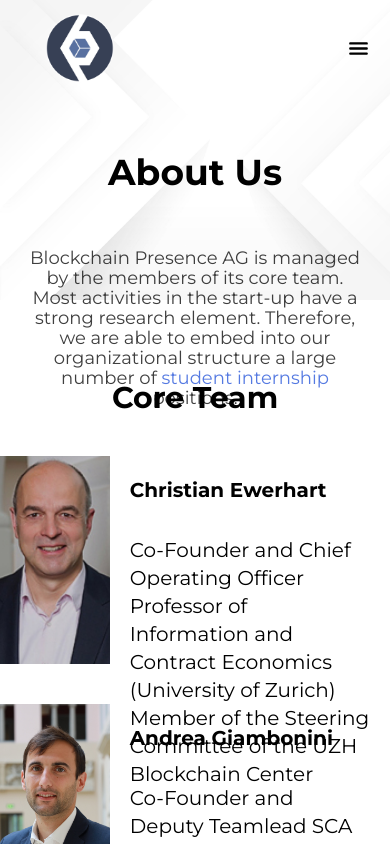
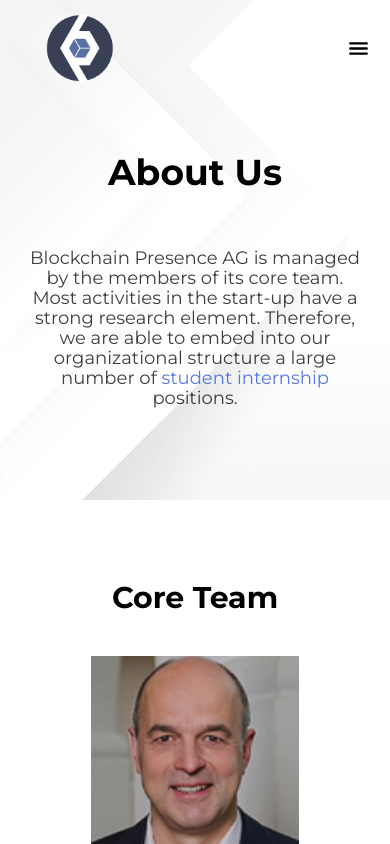
Before and after one commit to migub/BCP-Website-Next, a Next.js app: page /about-us in a window 390 px wide. Shown: the top 844 px of the page. Built offline with nearby package versions, Linux system fonts and the light colour scheme.

Commit message:
fixed about us bug

```diff
--- a/components/sections/aboutus/TeamItem.js
+++ b/components/sections/aboutus/TeamItem.js
@@ -2,8 +2,8 @@ import Image from "next/image";
 
 const TeamItem = (props) => {
   return (
-    <div className="flex w-full h-52">
-      <div className="relative w-40 h-full ">
+    <div className="w-full lg:flex lg:h-52">
+      <div className="relative m-auto lg:h-full h-[300px] lg:m-0 lg:w-40 w-52 ">
         <Image
           src={`/img/cofounders/${props.link}`}
           alt=""
@@ -11,7 +11,7 @@ const TeamItem = (props) => {
           objectFit="cover"
         />
       </div>
-      <div className="w-full h-full p-5 text-xl">
+      <div className="w-full h-full p-5 text-lg lg:text-xl">
         <div className="font-bold">{props.name}</div>
         <div className="mt-8">{props.description}</div>
       </div>
--- a/pages/_app.js
+++ b/pages/_app.js
@@ -6,7 +6,7 @@ import Footer from "../components/Layout/Footer";
 function MyApp({ Component, pageProps }) {
   return (
     <>
-      <div className="font-montserrat">
+      <div className="overflow-hidden font-montserrat">
         <Navbar
           title2="Internships"
           link2="/internships"
@@ -19,7 +19,7 @@ function MyApp({ Component, pageProps }) {
           title5="Contact"
           link5="/contact"
         />
-        <div style={{ minHeight: "calc(100vh - 384px)" }}>
+        <div className="" style={{ minHeight: "calc(100vh - 384px)" }}>
           <Component {...pageProps} />
         </div>
         <Footer />
--- a/pages/about-us.js
+++ b/pages/about-us.js
@@ -10,7 +10,7 @@ const AboutUs = () => {
     <div>
       <TitleSection
         title="About Us"
-        className="h-[300px] lg:h-[100px] lg:pt-64 lg:pb-44"
+        className="h-[500px] lg:h-[100px] lg:pt-64 lg:pb-44"
         subtitleStyle="lg:text-justify"
         subTitle={
           <div>
@@ -112,8 +112,8 @@ const AboutUs = () => {
                   Development
                 </div>
                 <div>
-                  BA Banking & Finance (University of Zurich), cand. MA Data Science
-                  (University of Zurich)
+                  BA Banking & Finance (University of Zurich), cand. MA Data
+                  Science (University of Zurich)
                 </div>
               </div>
             }
@@ -151,9 +151,7 @@ const AboutUs = () => {
             name="Christian Terrier"
             description={
               <div>
-                <div className="mt-8">
-                  Team Leader Strategy
-                </div>
+                <div className="mt-8">Team Leader Strategy</div>
                 <div>
                   BA Economics (University of Zurich), cand. MA Economics
                   (University of Zurich)
```
